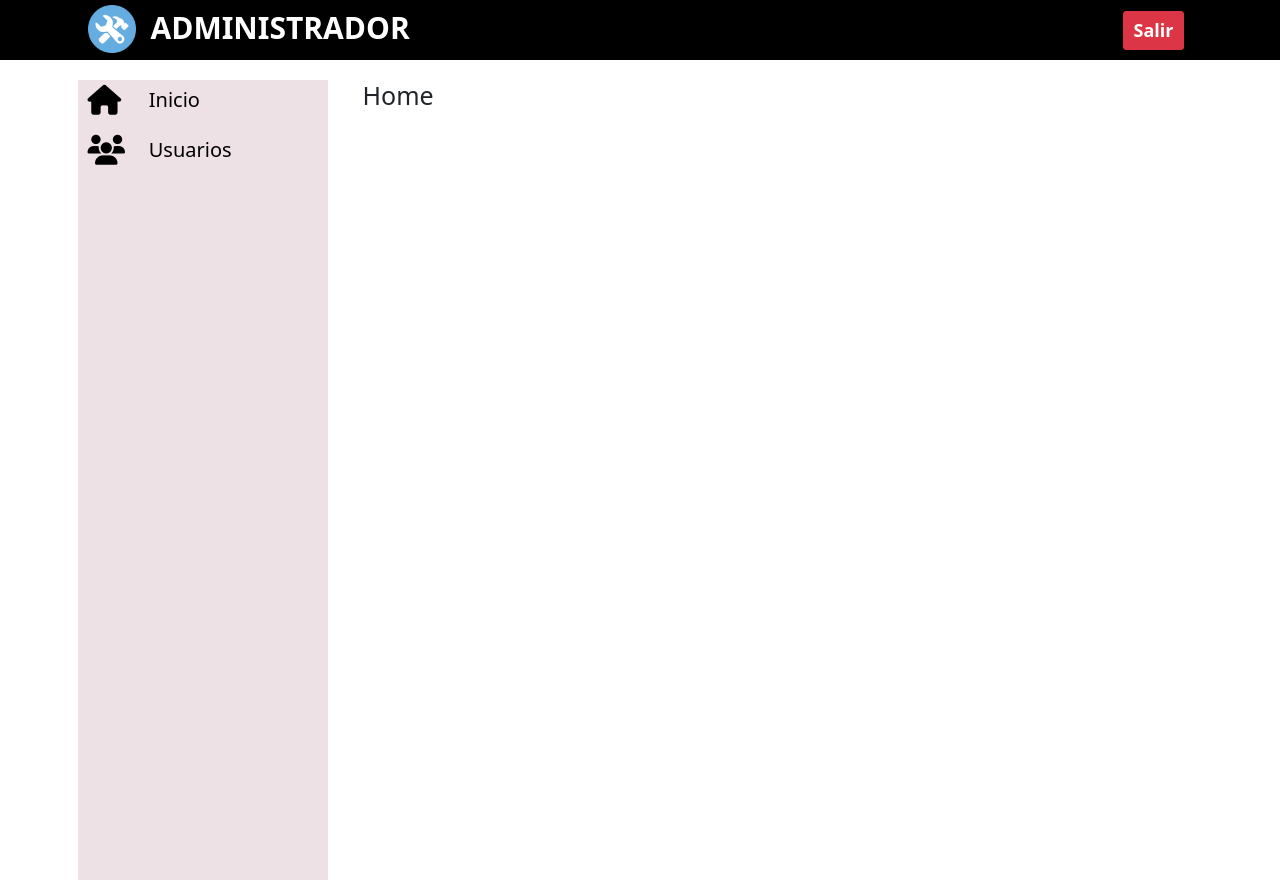
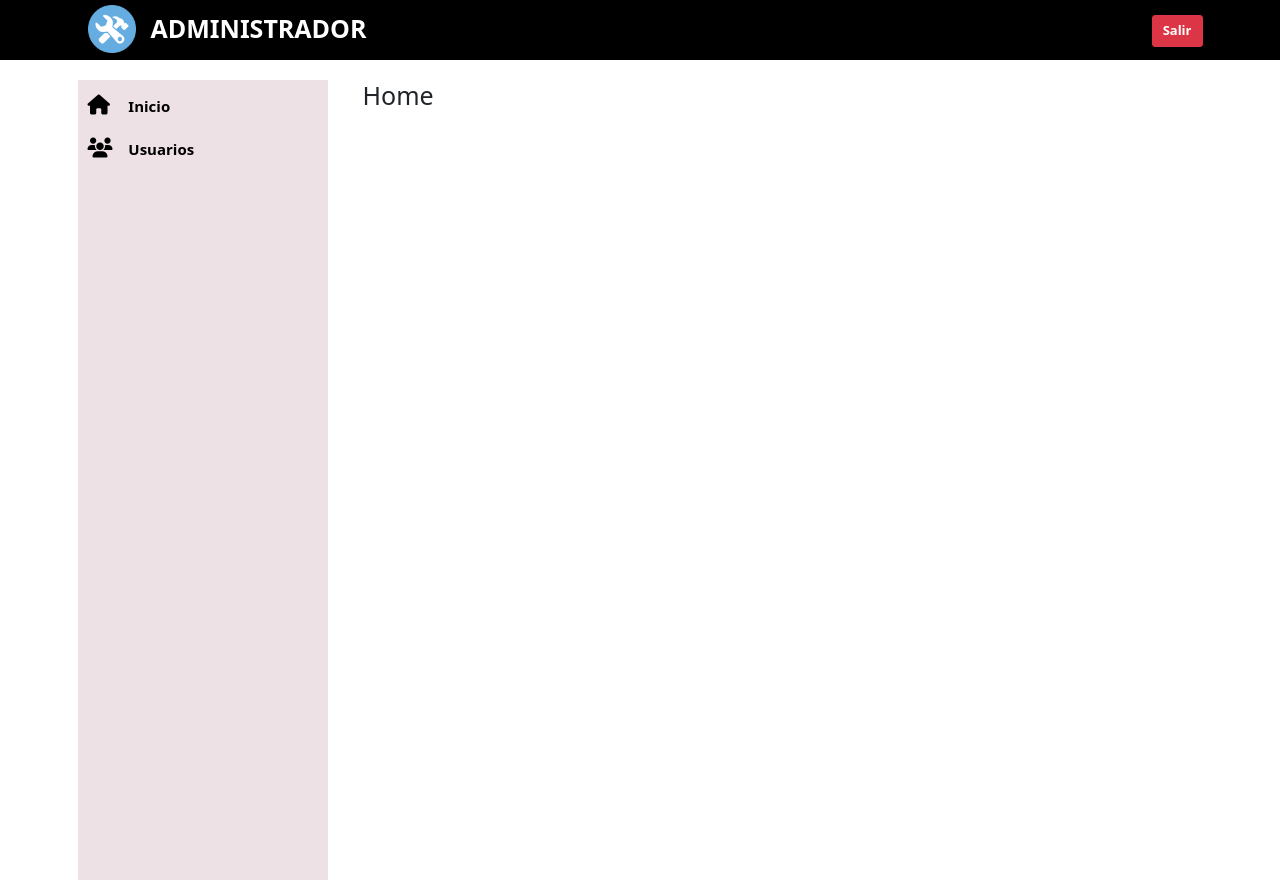
Before and after one commit to BrunoFrancioni/CivilDefenseApp, a React (Create React App) app in the folder admin/: page / in a window 1280 px wide. Built offline with nearby package versions, Linux system fonts and the light colour scheme.

Commit message:
Header and Sidebar fixed.

```diff
--- a/admin/src/components/shared/Header/Header.tsx
+++ b/admin/src/components/shared/Header/Header.tsx
@@ -25,7 +25,7 @@ const Header: React.FC = () => {
                     </Col>
 
                     <Col>
-                        <Button variant="danger" size="lg" className="button-salir">Salir</Button>
+                        <Button variant="danger" size="lg" className="button-salir float-end">Salir</Button>
                     </Col>
                 </Row>
             </Container>
--- a/admin/src/components/shared/Header/styles.css
+++ b/admin/src/components/shared/Header/styles.css
@@ -14,13 +14,14 @@
 
 .title {
     text-transform: uppercase;
-    font-size: 3rem;
+    font-size: 2.5rem;
     color: white;
     font-weight: bold;
+    margin-top: .5rem;
 }
 
 .button-salir {
-    margin-top: 1.1rem;
+    margin-top: 1.5rem;
     font-weight: bold !important;
-    font-size: 1.8rem !important;
+    font-size: 1.3rem !important;
 }
--- a/admin/src/components/shared/Sidebar/Sidebar.tsx
+++ b/admin/src/components/shared/Sidebar/Sidebar.tsx
@@ -8,7 +8,7 @@ const Sidebar: React.FC = () => {
         <Nav className="flex-column sidebar">
             <Nav.Link href="/">
                 <Row>
-                    <Col md={3}>
+                    <Col md={2}>
                         <i className="fas fa-home icon"></i>
                     </Col>
 
@@ -20,7 +20,7 @@ const Sidebar: React.FC = () => {
 
             <Nav.Link href="/users">
                 <Row>
-                    <Col md={3}>
+                    <Col md={2}>
                         <i className="fas fa-users icon"></i>
                     </Col>
 
--- a/admin/src/components/shared/Sidebar/styles.css
+++ b/admin/src/components/shared/Sidebar/styles.css
@@ -2,15 +2,16 @@
     background-color: #ede1e5;
     height: 100vh;
     margin-right: 2rem;
-    padding-bottom: .5rem;
+    padding-top: 1rem;
 }
 
 .icon {
-    font-size: 3rem;
+    font-size: 2rem;
     color: black;
 }
 
 .text {
-    font-size: 2rem;
+    font-size: 1.5rem;
     color: black;
+    font-weight: bold;
 }
```
